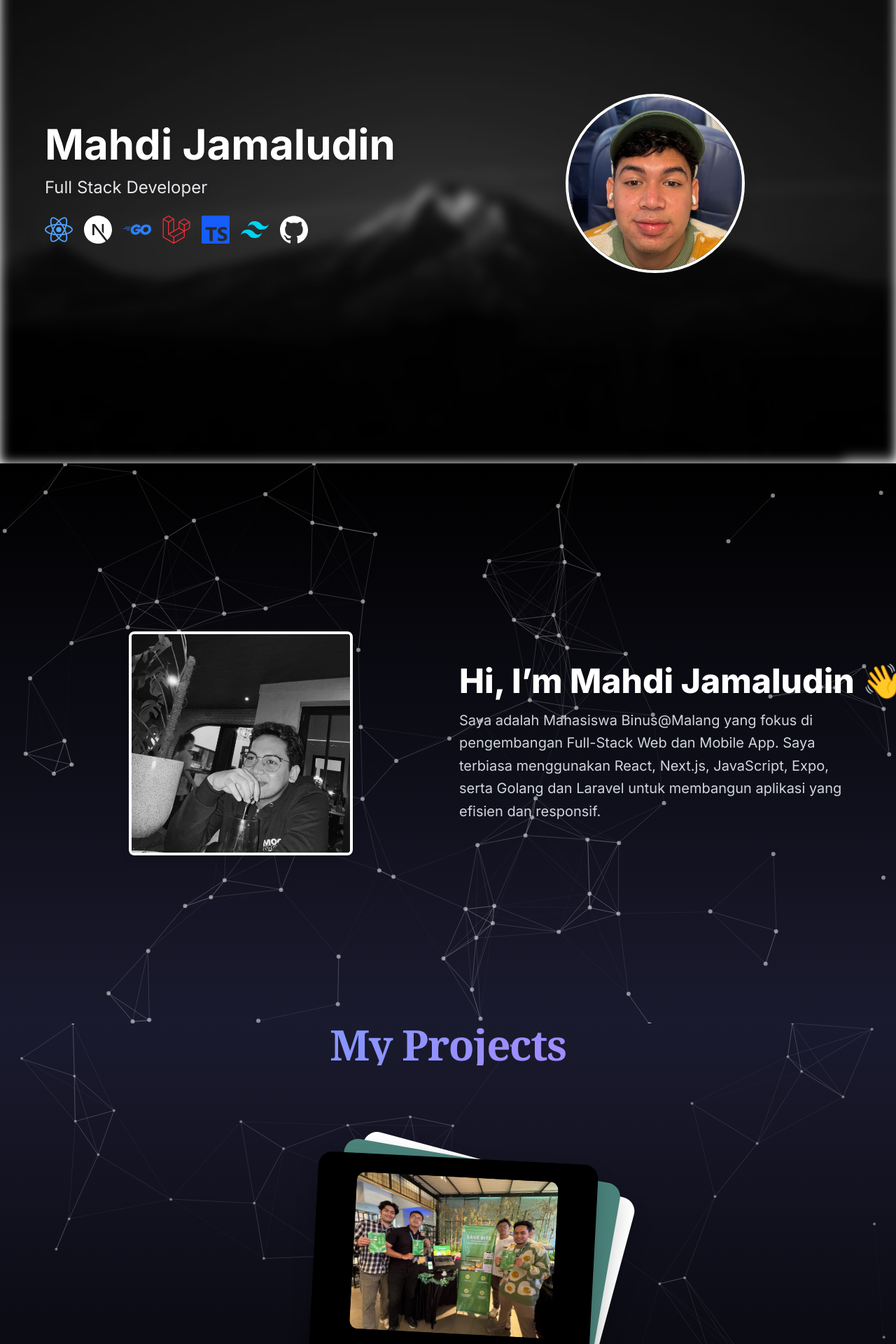
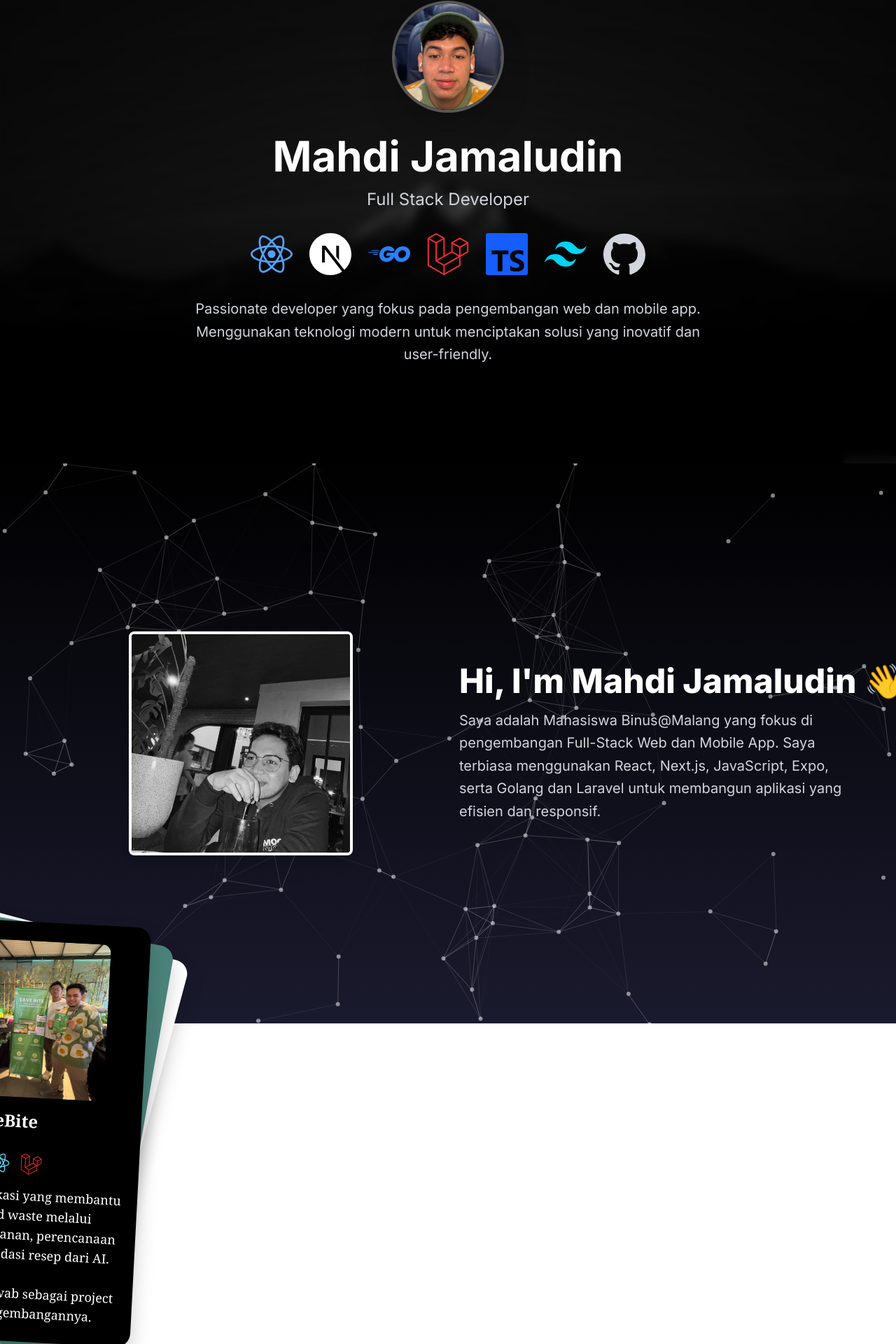
Before and after one commit to MahDryyy/Web-portofolio, a Next.js app: page / in a window 1280 px wide. Shown: the part 138-2058 px from the top of the page at 70% size. Built offline with nearby package versions, Linux system fonts and the light colour scheme.

Commit message:
memperbaiki eslint

```diff
--- a/app/component/cardstack.tsx
+++ b/app/component/cardstack.tsx
@@ -1,13 +1,12 @@
 'use client'; // ← penting di Next.js App Router (biar bisa akses `useEffect`)
 
-import { SiGo, SiReact, SiLaravel, SiTypescript, SiTailwindcss, SiGithub, SiNextdotjs,SiHtml5, SiCss3, SiJavascript, SiThreedotjs} from 'react-icons/si';
+import { SiGo, SiReact, SiLaravel, SiTypescript, SiTailwindcss, SiGithub, SiNextdotjs, SiHtml5, SiCss3, SiJavascript, SiThreedotjs } from 'react-icons/si';
 import { useEffect, useRef } from 'react';
 import gsap from 'gsap';
 import { ScrollTrigger } from 'gsap/ScrollTrigger';
 import AOS from 'aos'
 import 'aos/dist/aos.css';
-
-
+import Image from 'next/image';
 
 gsap.registerPlugin(ScrollTrigger);
 
@@ -17,13 +16,11 @@ declare global {
   }
 }
 
-
-
 export default function CardStack() {
-  const frontRef = useRef(null);
-  const middleRef = useRef(null);
-  const backRef = useRef(null);
-  const sectionRef = useRef(null);
+  const frontRef = useRef<HTMLDivElement>(null);
+  const middleRef = useRef<HTMLDivElement>(null);
+  const backRef = useRef<HTMLDivElement>(null);
+  const sectionRef = useRef<HTMLElement>(null);
 
   useEffect(() => {
 
@@ -32,8 +29,6 @@ export default function CardStack() {
       once: true,
     });
   }, []);
-
-
 
   useEffect(() => {
     const ctx = gsap.context(() => {
@@ -72,8 +67,6 @@ export default function CardStack() {
 
     return () => ctx.revert();
   }, []);
-
-
 
   // Load script particles.js dari CDN
   useEffect(() => {
@@ -126,7 +119,7 @@ export default function CardStack() {
               enable: true,
               distance: 180,
               color: '#ffffff',
-              opacity: 0.3,
+              opacity: 0.2,
               width: 1,
             },
             move: { enable: true, speed: 2 },
@@ -173,15 +166,17 @@ export default function CardStack() {
         <div className="relative z-10 flex items-center justify-center px-8 h-full pointer-events-none">
           <div className="grid grid-cols-1 md:grid-cols-2 gap-8 items-center max-w-6xl w-full">
             <div className="flex justify-center" data-aos="fade-left">
-            <img
+              <Image
                 src="/mahdi2.jpg"
                 alt="Foto Profil"
-              className="w-64 h-64 md:w-80 md:h-80 grayscale hover:grayscale-0 transition duration-1000 rounded-lg hover:rounded-2xl transition-all duration-300 object-cover border-4 border-white shadow-lg pointer-events-auto "
+                width={320}
+                height={320}
+                className="w-64 h-64 md:w-80 md:h-80 grayscale hover:grayscale-0 transition duration-1000 rounded-lg hover:rounded-2xl transition-all duration-300 object-cover border-4 border-white shadow-lg pointer-events-auto"
               />
             </div>
             <div data-aos="fade-right">
               <h1 className="text-2xl sm:text-3xl md:text-5xl font-extrabold text-white mb-4 whitespace-nowrap">
-              Hi, I’m Mahdi Jamaludin 👋
+                Hi, I&apos;m Mahdi Jamaludin 👋
               </h1>
               <p className="text-lg md:text-xl text-gray-300 leading-relaxed">
                 Saya adalah Mahasiswa Binus@Malang yang fokus di pengembangan Full-Stack Web dan Mobile App. Saya terbiasa menggunakan React, Next.js, JavaScript, Expo, serta Golang dan Laravel untuk membangun aplikasi yang efisien dan responsif.
@@ -204,9 +199,11 @@ export default function CardStack() {
         <div className="card-stack pointer-events-none" data-aos="fade-up" data-aos-delay="300">
           {/* Card Elements */}
           <div className="card back flex flex-col items-center justify-center" ref={backRef}>
-            <img
+            <Image
               src="/three.png"
               alt="Project Three.js"
+              width={320}
+              height={224}
               className="w-4/5 h-56 object-fit rounded-xl mb-4 shadow-lg"
             />
             <h1 className="mb-3 text-black font-bold font-serif">3D Portfolio with Three.js</h1>
@@ -222,9 +219,11 @@ export default function CardStack() {
           </div>
 
           <div className="card middle flex flex-col items-center justify-center" ref={middleRef}>
-            <img
+            <Image
               src="/anonim.png"
-              alt="Project Front"
+              alt="Project Anonymous Chat"
+              width={320}
+              height={224}
               className="w-4/5 h-56 object-cover rounded-xl mb-4 shadow-lg"
             />
             <h1 className='mb-3 text-white font-bold font-serif'>Anonymous Chat</h1>
@@ -240,9 +239,11 @@ export default function CardStack() {
           </div>
 
           <div className="card front flex flex-col items-center justify-center" ref={frontRef}>
-            <img
+            <Image
               src="/savebite.jpg"
-              alt="Project Front"
+              alt="Project SaveBite"
+              width={320}
+              height={224}
               className="w-4/5 h-56 object-cover rounded-xl mb-4 shadow-lg"
             />
             <h1 className='mb-3 text-white font-bold font-serif'>SaveBite</h1>
@@ -252,51 +253,27 @@ export default function CardStack() {
               <SiLaravel color="#FF2D20" />
             </div>
             <p className="text-white text-base md:text-lg text-center font-serif">
-              SaveBite adalah aplikasi yang membantu mengurangi food waste melalui pencatatan stok makanan, perencanaan menu, dan rekomendasi resep dari AI.<br /> <br />
+              SaveBite adalah aplikasi yang membantu mengurangi food waste melalui pencatatan stok makanan, perencanaan menu, dan rekomendasi resep dari AI.<br /><br />
               Saya bertanggung jawab sebagai project leader dalam pengembangannya.
             </p>
           </div>
         </div>
       </section>
 
+      <div  className="h-screen bg-gradient-to-b from-black to-[#1a1a2e] text-white flex items-center justify-around px-12" style={{ height: '100vh', background: 'linear-gradient(to bottom, #000000, #1a1a2e)' }} >
 
-    <div className="h-screen bg-gradient-to-b from-black to-[#1a1a2e] text-white flex items-center justify-center px-12 relative overflow-hidden">
-      {/* Background Pattern */}
-      <div className="absolute inset-0 opacity-10">
-        <div className="absolute top-0 left-0 w-full h-full bg-gradient-to-br from-blue-500/20 to-purple-500/20"></div>
+
+        <div className="w-1/2">
+          <Image src="/binus.jpeg" alt="Binus University Logo" width={200} height={100} className='mb-8' />
+          <h2 className="text-3xl font-bold mb-4">Education</h2>
+          <ul className="list-disc list-inside space-y-2">
+            <li>Binus Malang</li>
+          </ul>
         </div>
 
-      <div className="grid grid-cols-1 lg:grid-cols-2 gap-16 w-full max-w-7xl z-10">
-        {/* Education Section */}
-        <div className="flex flex-col items-center lg:items-start space-y-6" data-aos="fade-right">
-          <div className="text-center lg:text-left">
-            <h2 className="text-4xl lg:text-5xl font-bold mb-6 bg-gradient-to-r from-blue-400 to-purple-400 bg-clip-text text-transparent">
-              Education
-            </h2>
-            <div className="bg-white/10 backdrop-blur-sm rounded-2xl p-8 border border-white/20 shadow-2xl">
-              <img
-                src="/binus.jpeg"
-                alt="Binus University"
-                className="w-32 h-32 mx-auto lg:mx-0 mb-6 rounded-xl object-cover shadow-lg border-2 border-white/30"
-              />
-              <div className="space-y-4" >
-                <h3 className="text-2xl font-bold text-white">Binus University Malang</h3>
-                <p className="text-gray-300 text-lg">Computer Science</p>
-                <div className="flex items-center space-x-2 text-blue-300">
-                  <div className="w-2 h-2 bg-blue-400 rounded-full animate-pulse"></div>
-                  <span className="text-sm">Currently Studying</span>
-                </div>
-              </div>
-            </div>
-          </div>
-        </div>
 
-        {/* Skills Section */}
-        <div className="flex flex-col items-center lg:items-start space-y-6" data-aos="fade-left">
-          <div className="text-center lg:text-left">
-            <h2 className="text-4xl lg:text-5xl font-bold mb-6 bg-gradient-to-r from-green-400 to-blue-400 bg-clip-text text-transparent">
-              Skills
-            </h2>
+        <div className="w-1/2">
+          <h2 className="text-3xl font-bold mb-4">Skills</h2>
           <div className="bg-white/10 backdrop-blur-sm rounded-2xl p-8 border border-white/20 shadow-2xl">
             <div className="grid grid-cols-2 lg:grid-cols-3 gap-8">
               <div className="flex flex-col items-center space-y-3 group">
@@ -350,8 +327,6 @@ export default function CardStack() {
           </div>
         </div>
       </div>
-      </div>
-    </div>
 
       <style jsx>{`
         .card-stack {
--- a/app/component/header.tsx
+++ b/app/component/header.tsx
@@ -1,10 +1,12 @@
 'use client';
-import React, { useEffect } from 'react';
+
 import { SiReact, SiNextdotjs, SiGo, SiLaravel, SiTypescript, SiTailwindcss, SiGithub } from 'react-icons/si';
+import { useEffect } from 'react';
 import AOS from 'aos';
 import 'aos/dist/aos.css';
+import Image from 'next/image';
 
-const Header = () => {
+export default function Header() {
   useEffect(() => {
     AOS.init({
       duration: 1000,
@@ -13,64 +15,95 @@ const Header = () => {
   }, []);
 
   return (
-    <header className="relative min-h-screen flex items-center px-6  overflow-hidden">
-      {/* Background Blur Layer */}
-      <div
-        className="absolute inset-0 bg-center bg-cover blur-sm brightness-75 overflow-hidden" data-aos = "zoom-in-up"
-        style={{
-          backgroundImage: "url('/bg.jpeg')",
-        }}
-      ></div>
+    <div className="relative h-screen">
+      {/* Background Image dengan Blur */}
+      <div className="absolute inset-0">
+        <Image
+          src="/bg.jpeg"
+          alt="Background"
+          fill
+          className="object-cover"
+          priority
+        />
+        <div className="absolute inset-0 bg-black/50 backdrop-blur-sm"></div>
+        <div className="absolute inset-0 bg-gradient-to-b from-transparent via-black/30 to-black/80"></div>
+      </div>
 
-      {/* Overlay Content */}
-      <div className="relative grid grid-cols-1 md:grid-cols-2 gap-8 w-full max-w-6xl mx-auto z-10">
-        {/* Kiri: Nama dan Skill */}
-        <div className="flex flex-col justify-center" data-aos="fade-right">
-          <h1 className="text-4xl md:text-6xl font-bold text-white drop-shadow-md">
+      {/* Content */}
+      <div className="relative z-10 flex items-center justify-center h-full px-8">
+        <div className="text-center text-white max-w-4xl">
+          {/* Profile Image */}
+          <div className="mb-8" data-aos="fade-down" data-aos-delay="200">
+            <Image
+              src="/mahdi.png"
+              alt="Mahdi Jamaludin - Full Stack Developer"
+              width={200}
+              height={200}
+              className="w-32 h-32 md:w-40 md:h-40 mx-auto rounded-full border-4 border-white/30 shadow-2xl hover:scale-105 transition-transform duration-300"
+            />
+          </div>
+
+          {/* Name & Title */}
+          <h1 className="text-4xl md:text-6xl font-bold mb-4" data-aos="fade-up" data-aos-delay="300">
             Mahdi Jamaludin
           </h1>
-          <p className="mt-4 text-xl md:text-2xl text-gray-200 drop-shadow-md mb-6">
+          <p className="text-xl md:text-2xl text-gray-300 mb-8" data-aos="fade-up" data-aos-delay="400">
             Full Stack Developer
           </p>
 
           {/* Skills Icons */}
-          <div className="flex flex-wrap gap-4 items-center">
-            <div className="group" data-aos="fade-up" data-aos-delay="0">
-              <SiReact size={40} className="text-blue-400 hover:text-blue-300 transition-colors duration-300" title="React" />
+          <div className="flex flex-wrap justify-center gap-6 mb-8" data-aos="fade-up" data-aos-delay="500">
+            <div className="group" data-aos="fade-up" data-aos-delay="600">
+              <SiReact
+                className="text-6xl text-blue-400 hover:text-blue-300 transition-colors duration-300 hover:scale-110"
+                title="React"
+              />
             </div>
-            <div className="group" data-aos="fade-up" data-aos-delay="100">
-              <SiNextdotjs size={40} className="text-white hover:text-gray-300 transition-colors duration-300" title="Next.js" />
+            <div className="group" data-aos="fade-up" data-aos-delay="700">
+              <SiNextdotjs
+                className="text-6xl text-white hover:text-gray-300 transition-colors duration-300 hover:scale-110"
+                title="Next.js"
+              />
             </div>
-            <div className="group" data-aos="fade-up" data-aos-delay="200">
-              <SiGo size={40} className="text-blue-500 hover:text-blue-400 transition-colors duration-300" title="Golang" />
+            <div className="group" data-aos="fade-up" data-aos-delay="800">
+              <SiGo
+                className="text-6xl text-blue-500 hover:text-blue-400 transition-colors duration-300 hover:scale-110"
+                title="Golang"
+              />
             </div>
-            <div className="group" data-aos="fade-up" data-aos-delay="300">
-              <SiLaravel size={40} className="text-red-500 hover:text-red-400 transition-colors duration-300" title="Laravel" />
+            <div className="group" data-aos="fade-up" data-aos-delay="900">
+              <SiLaravel
+                className="text-6xl text-red-500 hover:text-red-400 transition-colors duration-300 hover:scale-110"
+                title="Laravel"
+              />
             </div>
-            <div className="group" data-aos="fade-up" data-aos-delay="400">
-              <SiTypescript size={40} className="text-blue-600 hover:text-blue-500 transition-colors duration-300" title="TypeScript" />
+            <div className="group" data-aos="fade-up" data-aos-delay="1000">
+              <SiTypescript
+                className="text-6xl text-blue-600 hover:text-blue-500 transition-colors duration-300 hover:scale-110"
+                title="TypeScript"
+              />
             </div>
-            <div className="group" data-aos="fade-up" data-aos-delay="500">
-              <SiTailwindcss size={40} className="text-cyan-400 hover:text-cyan-300 transition-colors duration-300" title="Tailwind CSS" />
+            <div className="group" data-aos="fade-up" data-aos-delay="1100">
+              <SiTailwindcss
+                className="text-6xl text-cyan-400 hover:text-cyan-300 transition-colors duration-300 hover:scale-110"
+                title="Tailwind CSS"
+              />
             </div>
-            <div className="group" data-aos="fade-up" data-aos-delay="600">
-              <SiGithub size={40} className="text-white hover:text-gray-300 transition-colors duration-300" title="GitHub" />
+            <div className="group" data-aos="fade-up" data-aos-delay="1200">
+              <SiGithub
+                className="text-6xl text-gray-300 hover:text-white transition-colors duration-300 hover:scale-110"
+                title="GitHub"
+              />
             </div>
           </div>
-        </div>
 
-        {/* Kanan: Foto */}
-        <div className="flex justify-center items-center" data-aos="fade-left">
-          <img
-            src="/mahdi.png"
-            alt="Mahdi Jamaludin - Full Stack Developer"
-            className="w-48 h-48 md:w-64 md:h-64 object-cover rounded-full border-4 border-white shadow-xl"
-            data-aos="zoom-in"
-          />
+          {/* Description */}
+          <p className="text-lg md:text-xl text-gray-300 max-w-3xl mx-auto leading-relaxed" data-aos="fade-up" data-aos-delay="1300">
+            Passionate developer yang fokus pada pengembangan web dan mobile app.
+            Menggunakan teknologi modern untuk menciptakan solusi yang inovatif dan user-friendly.
+          </p>
         </div>
       </div>
-    </header>
+    </div>
   );
-};
-
-export default Header;
+}
--- a/app/vanta.d.ts
+++ b/app/vanta.d.ts
@@ -1,14 +1,87 @@
 declare module 'vanta/dist/vanta.clouds.min.js' {
-  const value: any;
-  export default value;
+  interface VantaEffect {
+    destroy: () => void;
+  }
+
+  interface VantaConfig {
+    el: HTMLElement | null;
+    THREE: any;
+    mouseControls?: boolean;
+    touchControls?: boolean;
+    gyroControls?: boolean;
+    minHeight?: number;
+    minWidth?: number;
+    backgroundColor?: number;
+    skyColor?: number;
+    cloudColor?: number;
+    cloudShadowColor?: number;
+    sunColor?: number;
+    sunGlareColor?: number;
+    sunlightColor?: number;
+    speed?: number;
+  }
+
+  const vanta: (config: VantaConfig) => VantaEffect;
+  export default vanta;
 }
 
 declare module 'vanta/dist/vanta.net.min.js' {
-  const value: any;
-  export default value;
+  interface VantaEffect {
+    destroy: () => void;
+  }
+
+  interface VantaConfig {
+    el: HTMLElement | null;
+    THREE: any;
+    mouseControls?: boolean;
+    touchControls?: boolean;
+    gyroControls?: boolean;
+    minHeight?: number;
+    minWidth?: number;
+    scale?: number;
+    scaleMobile?: number;
+    color?: number;
+    backgroundColor?: number;
+    points?: number;
+    maxDistance?: number;
+    spacing?: number;
+    showLines?: boolean;
+    lineColor?: number;
+    lineWidth?: number;
+    showDots?: boolean;
+    dotColor?: number;
+    dotSize?: number;
+    speed?: number;
+  }
+
+  const vanta: (config: VantaConfig) => VantaEffect;
+  export default vanta;
 }
 
 declare module 'vanta/dist/vanta.rings.min.js' {
-  const value: any;
-  export default value;
+  interface VantaEffect {
+    destroy: () => void;
+  }
+
+  interface VantaConfig {
+    el: HTMLElement | null;
+    THREE: any;
+    mouseControls?: boolean;
+    touchControls?: boolean;
+    gyroControls?: boolean;
+    minHeight?: number;
+    minWidth?: number;
+    backgroundColor?: number;
+    backgroundAlpha?: number;
+    color?: number;
+    color2?: number;
+    size?: number;
+    rings?: number;
+    maxDistance?: number;
+    spacing?: number;
+    speed?: number;
+  }
+
+  const vanta: (config: VantaConfig) => VantaEffect;
+  export default vanta;
 }
```
Also changed, not shown: app/component/footer.tsx (+46 -94 lines), 1 other file (tests, documents, lock files or other folders). Lines whose indentation alone changed are shown as unchanged.
